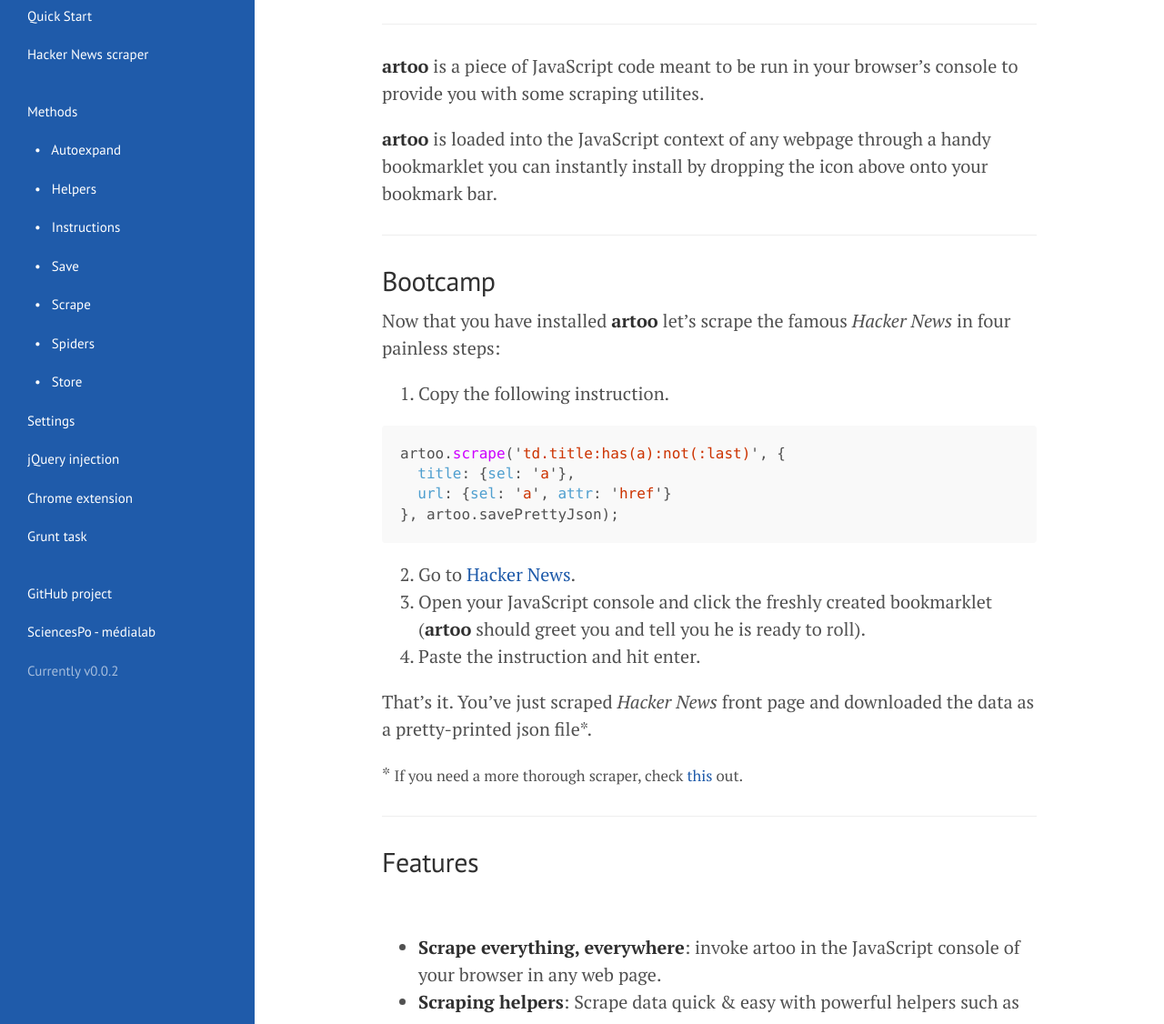
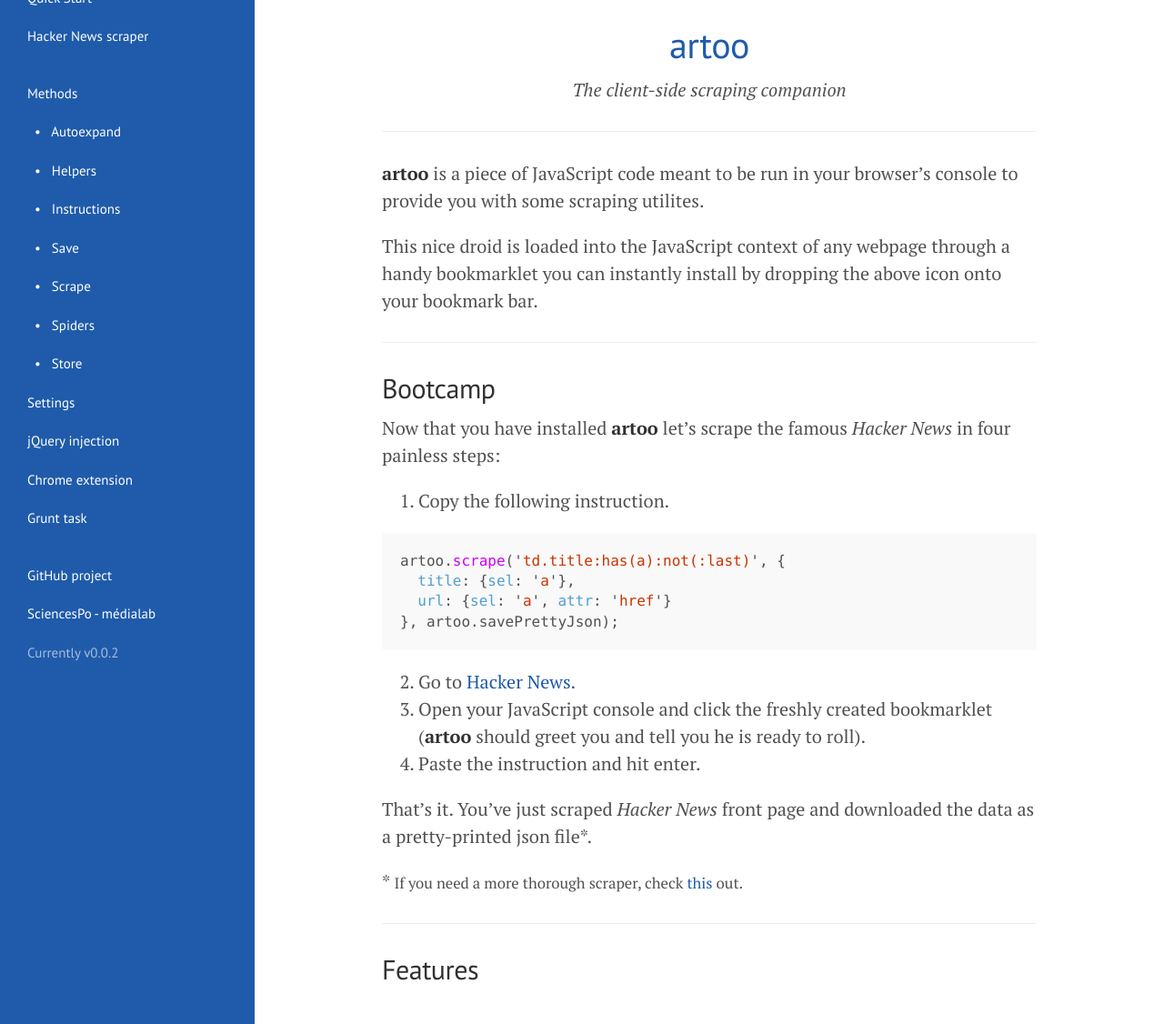
Before and after one commit to medialab/artoo, a Jekyll site: the page built from index.md, in a window 1280 px wide and 1400 px high, cut to the strip 274-1400 px from the top of the window. Shown: the whole strip at 91% size. Built offline with Jekyll 4.4.1, drawn with Linux system fonts in a browser that asks for light colours; Markdown is read by kramdown in place of the engine named in the settings.

Commit message:
Styling homepage

```diff
--- a/index.md
+++ b/index.md
@@ -8,15 +8,19 @@
 
 <p align="center">
   <a href='{{ site.bookmarklets.artoo }}' id='bookmarklet'>
-    <img alt="artoo" width="220" height="220" src="{{ site.baseurl }}/public/img/artoo-icon.svg" />
+    <img class="inline-img index-bookmarklet" alt="artoo" width="220" height="220" src="{{ site.baseurl }}/public/img/artoo-icon.svg" />
   </a>
+  <img class="inline-img" alt="drag-indicator" src="{{ site.baseurl }}/public/img/drag.png" style="position: absolute; margin-left: 10px;" />
 </p>
+
+<h1>artoo</h1>
+<p align="center"><em>The client-side scraping companion</em></p>
 
 ---
 
 **artoo** is a piece of JavaScript code meant to be run in your browser's console to provide you with some scraping utilites.
 
-**artoo** is loaded into the JavaScript context of any webpage through a handy bookmarklet you can instantly install by dropping the icon above onto your bookmark bar.
+This nice droid is loaded into the JavaScript context of any webpage through a handy bookmarklet you can instantly install by dropping the above icon onto your bookmark bar.
 
 ---
 
--- a/public/css/artoo.css
+++ b/public/css/artoo.css
@@ -1,9 +1,27 @@
 /* Artoo Doc Stylesheet */
+h1 {
+  text-align: center;
+  margin-top: 0px;
+  color: #1f5baa;
+}
+
 .artoo-logo {
   margin-bottom: 0;
   display: inline;
   width: 35px;
   height: 35px;
+}
+
+.index-bookmarklet:hover {
+  -moz-box-shadow: 1px 1px 10px 2px #656565;
+  -webkit-box-shadow: 1px 1px 10px 2px #656565;
+  box-shadow: 1px 1px 10px 2px #656565;
+  -moz-border-radius: 150px;
+  -webkit-border-radius: 150px;
+  border-radius: 150px;
+  -moz-transition: -moz-box-shadow 0.4s;
+  -webkit-transition: -webkit-box-shadow 0.4s;
+  transition: box-shadow 0.4s;
 }
 
 .theme-base-artoo .sidebar,
@@ -48,3 +66,7 @@
 .sidebar-toggle {
   display: none;
 }
+
+.inline-img {
+  display: inline;
+}
--- a/public/css/poole.css
+++ b/public/css/poole.css
@@ -202,7 +202,7 @@
 
 img {
   display: block;
-  margin: 0 0 1rem;
+  margin: 0 0;
   border-radius: 5px;
 }
 
```
Also changed, not shown: public/img/drag.png (added).
